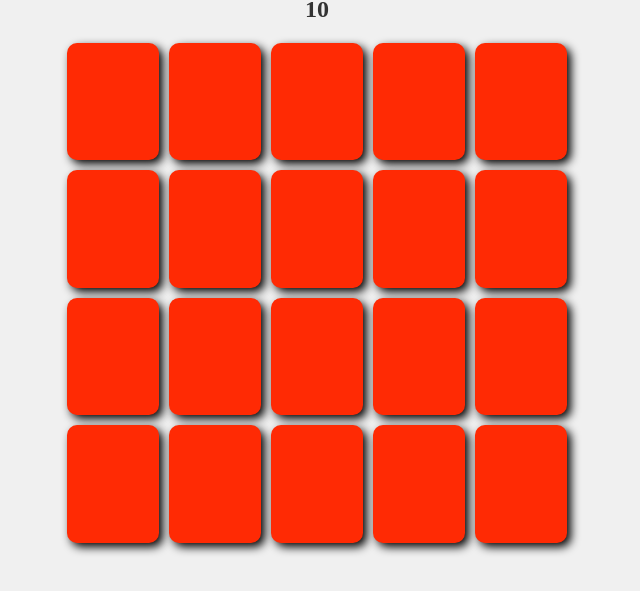
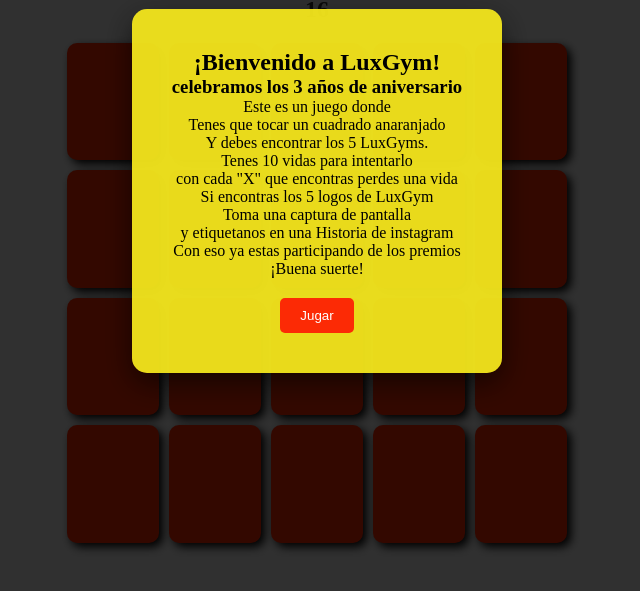
Before and after one commit to CristianLorenzo11/gameCL, a plain HTML site: page index.html in a window 1280 px wide. Shown: the part 209-800 px from the top of the page, without its empty margins (323-963 px from the left). Drawn offline with Linux system fonts and the light colour scheme.

Commit message:
Add files via upload

```diff
--- a/index.html
+++ b/index.html
@@ -36,6 +36,24 @@
         <button id="win-restart-button">Volver a jugar</button>
     </div>
 </div>
+<!-- Modal de bienvenida -->
+<div id="welcome-modal" class="modalinicio">
+    <div class="modal-content">
+        <h2>¡Bienvenido a LuxGym!</h2>
+        <h3>celebramos los 3 años de aniversario</h3>
+        <p>Este es un juego donde</p>
+        <p>Tenes que tocar un cuadrado anaranjado</p>
+        <p>Y debes encontrar los 5 LuxGyms.</p>
+        <p>Tenes 10 vidas para intentarlo</p>
+        <p>con cada "X" que encontras perdes una vida</p>
+        <p>Si encontras los 5 logos de LuxGym</p>
+        <P>Toma una captura de pantalla</P>
+        <p>y etiquetanos en una Historia de instagram</p>
+        <p>Con eso ya estas participando de los premios</p>
+        <p> ¡Buena suerte!</p>
+        <button id="start-game-button" class="jugar">Jugar</button>
+    </div>
+</div>
 
     <script src="script.js"></script>
 </body>
--- a/script.js
+++ b/script.js
@@ -5,7 +5,7 @@
     const gameWinModal = document.getElementById('game-win-modal');
     const restartButton = document.getElementById('restart-button');
     const winRestartButton = document.getElementById('win-restart-button');
-    let lives = 10;  // Vidas iniciales
+    let lives = 16;  // Vidas iniciales
     const totalBoxes = 20;
     const imageCount = 5;
     let foundLuxGym = 0;  // Contador de cuadros LuxGym encontrados
@@ -18,7 +18,7 @@
         gameBoard.innerHTML = ''; // Limpiar el tablero
         selectedBoxes = [];
         foundLuxGym = 0;
-        lives = 10;
+        lives = 16;
         livesDisplay.textContent = lives;
         gameOver = false;
 
@@ -104,3 +104,22 @@
     // Inicializar el juego por primera vez
     initGame();
 });
+// Esperar a que el contenido se cargue completamente
+window.onload = function() {
+    // Mostrar el modal de bienvenida
+    const welcomeModal = document.getElementById('welcome-modal');
+    welcomeModal.style.display = 'flex'; // Cambiar a 'flex' para mostrar el modal
+};
+
+// Manejar el evento de clic en el botón "Jugar"
+document.getElementById('start-game-button').addEventListener('click', function() {
+    const welcomeModal = document.getElementById('welcome-modal');
+    welcomeModal.style.display = 'none'; // Ocultar el modal de bienvenida
+    startGame(); // Iniciar el juego (si tienes una función para iniciar el juego)
+});
+
+// Aquí puedes definir la función startGame si es necesario
+function startGame() {
+    // Lógica para iniciar el juego
+    console.log("El juego ha comenzado");
+}
--- a/styles.css
+++ b/styles.css
@@ -144,7 +144,15 @@
     border-radius: 10px;
     text-align: center;
 }
-
+.jugar{
+    margin-top: 20px;
+    padding: 10px 20px;
+    background-color: #fc2a05;
+    color: white;
+    border: none;
+    border-radius: 5px;
+    cursor: pointer;
+}
 #restart-button, #win-restart-button {
     margin-top: 20px;
     padding: 10px 20px;
@@ -194,12 +202,38 @@
         grid-template-columns: repeat(5, 1fr); /* 3 columnas en pantallas muy pequeñas */
     }
 
-    .modal-logo {
-        width: 100px;
+    .modal-logo,
+    .modal1-logo {
+        width: 200px;
     }
 
     .modal-content, .modal1-content {
         padding: 5px;
+
     }
 
 }
+
+.modalinicio {
+    display: flex; /* Cambiar a flex para centrar el contenido */
+    position: fixed; /* Fija el modal en la pantalla */
+    top: 0; /* Alineado a la parte superior */
+    left: 0; /* Alineado a la izquierda */
+    width: 100vw; /* Ancho completo de la ventana */
+    height: 100vh; /* Altura completa de la ventana */
+    background-color: rgba(0, 0, 0, 0.8); /* Fondo oscuro con opacidad */
+    justify-content: center; /* Centra horizontalmente */
+    align-items: center; /* Centra verticalmente */
+    z-index: 999; /* Asegura que el modal esté en la parte superior */
+}
+
+.modal-content {
+    background-color: rgba(240, 226, 29, 0.966); /* Fondo blanco semitransparente */
+    padding: 40px; /* Espaciado interno */
+    border-radius: 15px; /* Bordes redondeados */
+    text-align: center; /* Centra el texto */
+    box-shadow: 0px 10px 30px rgba(0, 0, 0, 0.6); /* Sombra suave */
+    max-width: 90%; /* Limita el ancho máximo del contenido */
+    max-height: 90%; /* Limita la altura máxima del contenido */
+    overflow: auto; /* Permite el desplazamiento si el contenido es demasiado grande */
+}
```
